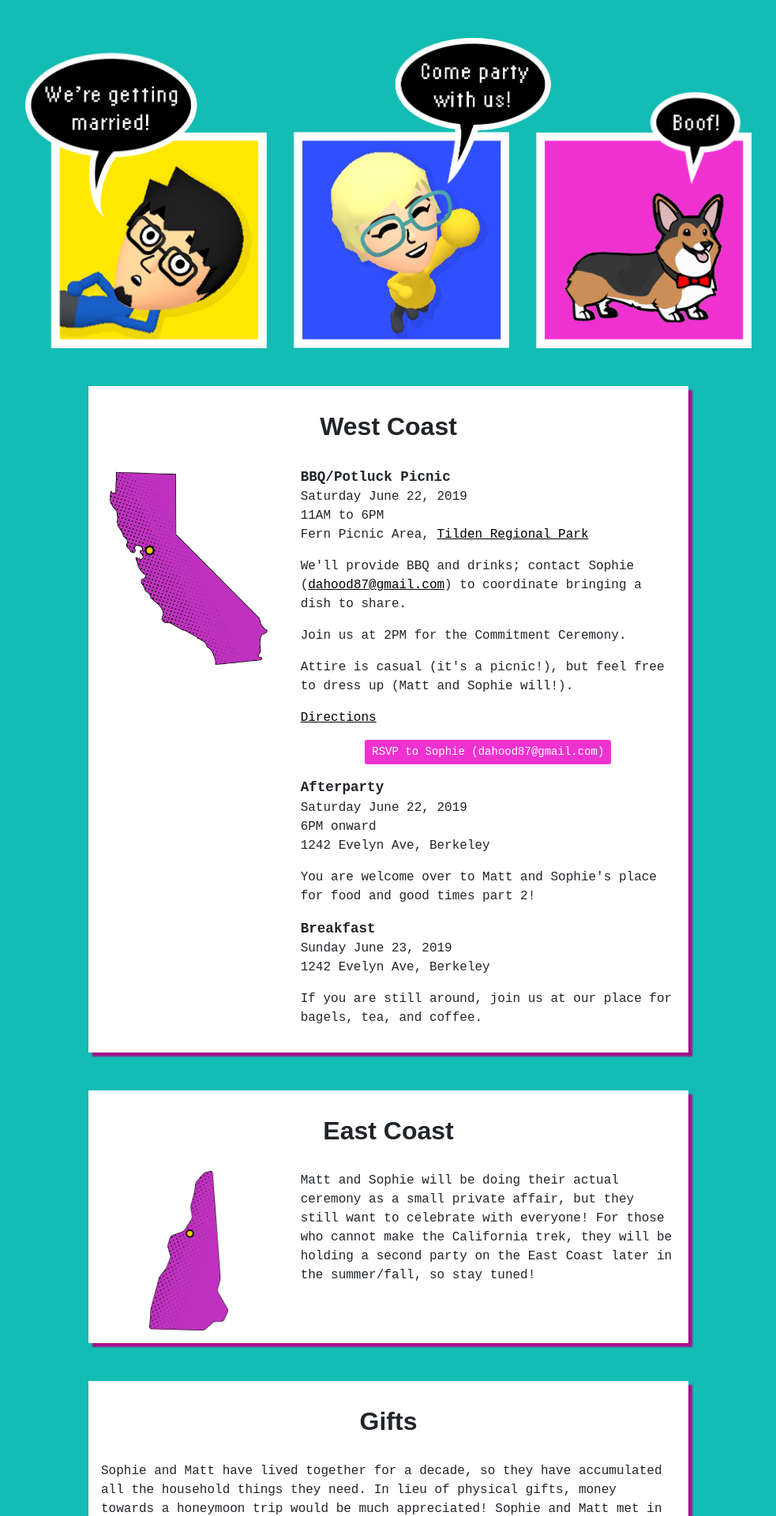
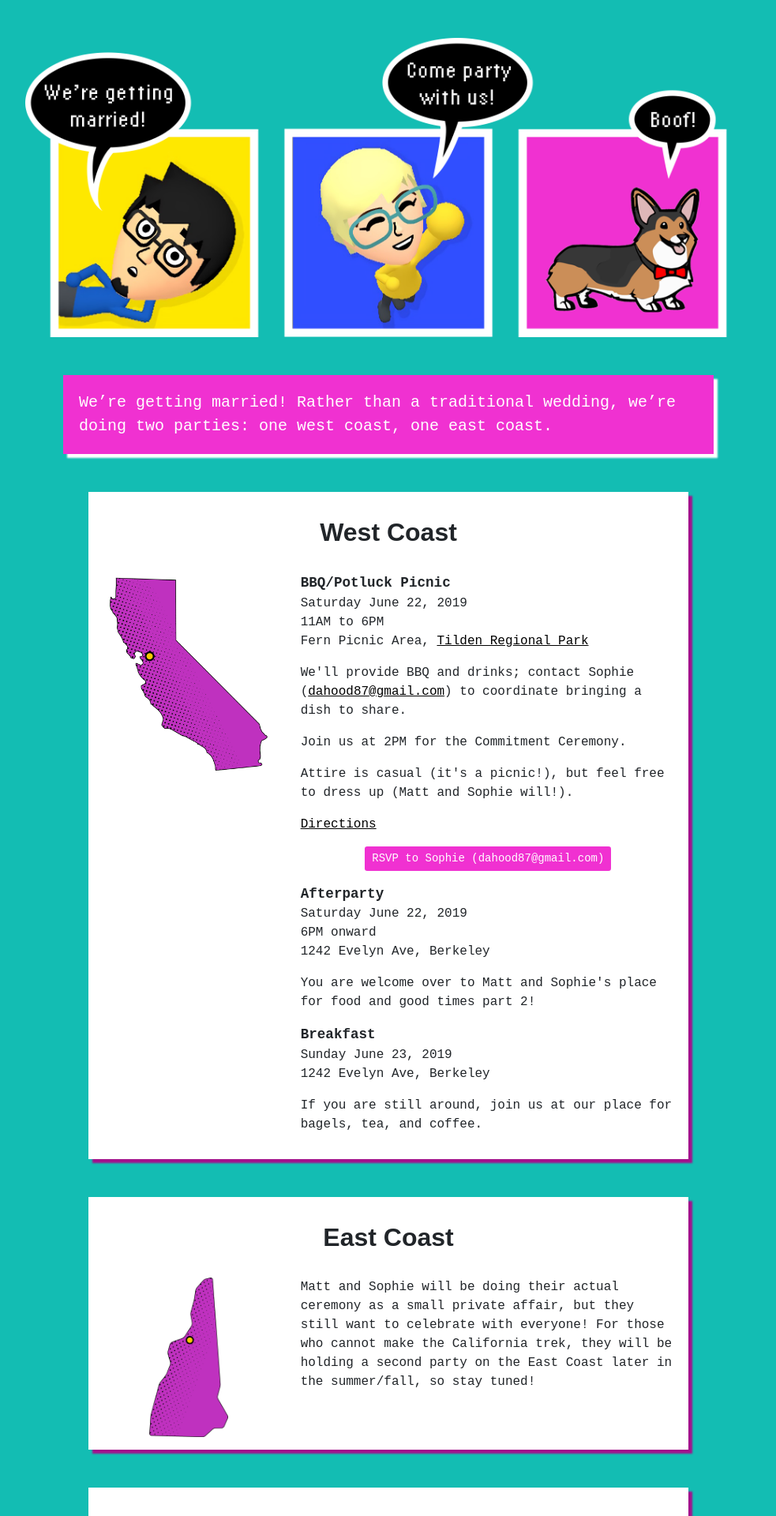
Before and after one commit to dtnaylor/matt-sophie-wedding, a Jekyll site: the page built from www/index.html, in a window 1280 px wide. Shown: the top 1920 px of the page at 79% size, without its empty margins (148-1131 px from the left). Built offline with Jekyll 4.4.1, drawn with Linux system fonts in a browser that asks for light colours; nearby versions of some CDN libraries; some web fonts are replaced.

Commit message:
index: Add banner with summary text

```diff
--- a/www/css/main.scss
+++ b/www/css/main.scss
@@ -72,6 +72,16 @@ body {
 	width: 100%;
 }
 
+.banner {
+	background-color: $light_pink;
+	box-shadow: 5px 5px 2px #ffffff;
+
+	color: #ffffff;
+	font-size: 125%;
+
+	padding: 20px;
+}
+
 .shadowed {
     -webkit-filter: drop-shadow(5px 5px 2px $dark_pink);
     filter:drop-shadow(5px 5px 2px $dark_pink);
--- a/www/index.html
+++ b/www/index.html
@@ -5,6 +5,10 @@ layout: base
 <div class="row my-5">
 	<div class="col-10 mx-auto">
 		<img class="hero mx-auto d-block" src="{{ site.baseurl }}/images/hero-panel.png" />
+
+		<div class="banner mt-5 mx-5">
+			We’re getting married! Rather than a traditional wedding, we’re doing two parties: one west coast, one east coast.
+		</div>  <!-- hero-text -->
 	</div>  <!-- col -->
 </div>  <!-- row -->
 
```
Also changed, not shown: www/images/hero-panel.png, 1 other file.
